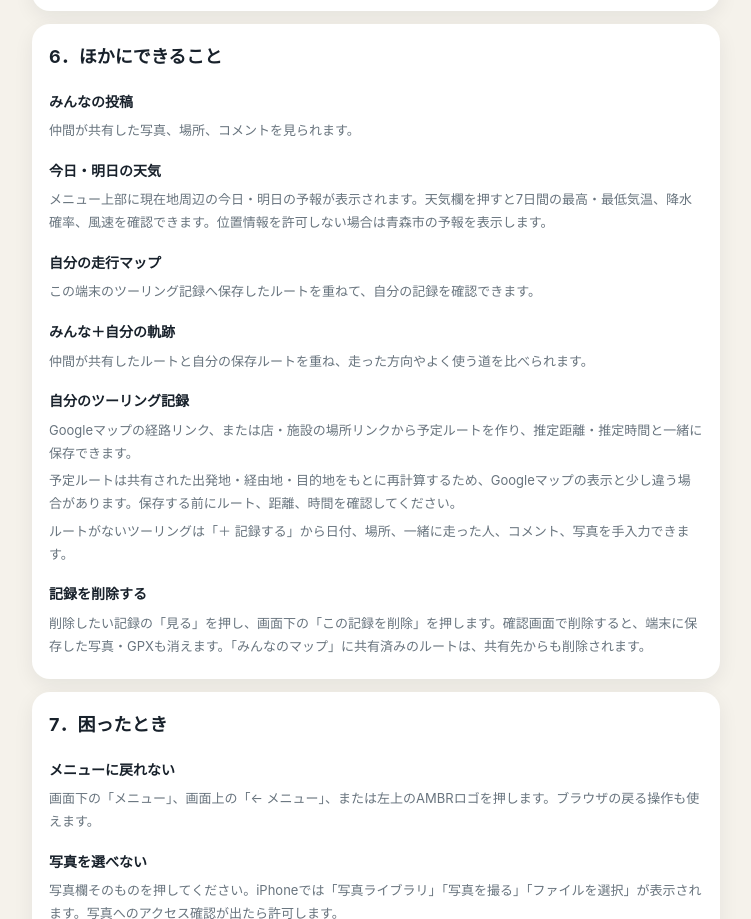
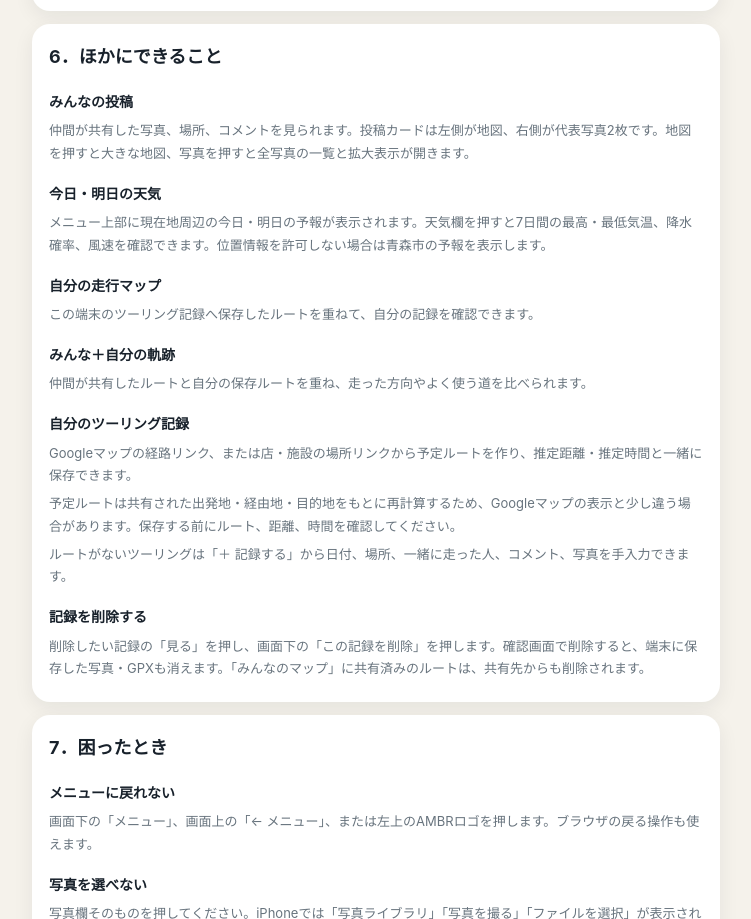
Before and after one commit to mswiimura-beep/ambr-ride-app, a plain HTML site: page guide.html in a window 1280 px wide. Shown: the part 2427-3346 px from the top of the page, without its empty margins (264-1015 px from the left). Drawn offline with Linux system fonts and the light colour scheme.

Commit message:
Document shared post map and photo gallery

```diff
--- a/guide.html
+++ b/guide.html
@@ -94,7 +94,7 @@
 
     <section class="card">
       <h2>6．ほかにできること</h2>
-      <h3>みんなの投稿</h3><p>仲間が共有した写真、場所、コメントを見られます。</p>
+      <h3>みんなの投稿</h3><p>仲間が共有した写真、場所、コメントを見られます。投稿カードは左側が地図、右側が代表写真2枚です。地図を押すと大きな地図、写真を押すと全写真の一覧と拡大表示が開きます。</p>
       <h3>今日・明日の天気</h3><p>メニュー上部に現在地周辺の今日・明日の予報が表示されます。天気欄を押すと7日間の最高・最低気温、降水確率、風速を確認できます。位置情報を許可しない場合は青森市の予報を表示します。</p>
       <h3>自分の走行マップ</h3><p>この端末のツーリング記録へ保存したルートを重ねて、自分の記録を確認できます。</p>
       <h3>みんな＋自分の軌跡</h3><p>仲間が共有したルートと自分の保存ルートを重ね、走った方向やよく使う道を比べられます。</p>
```
